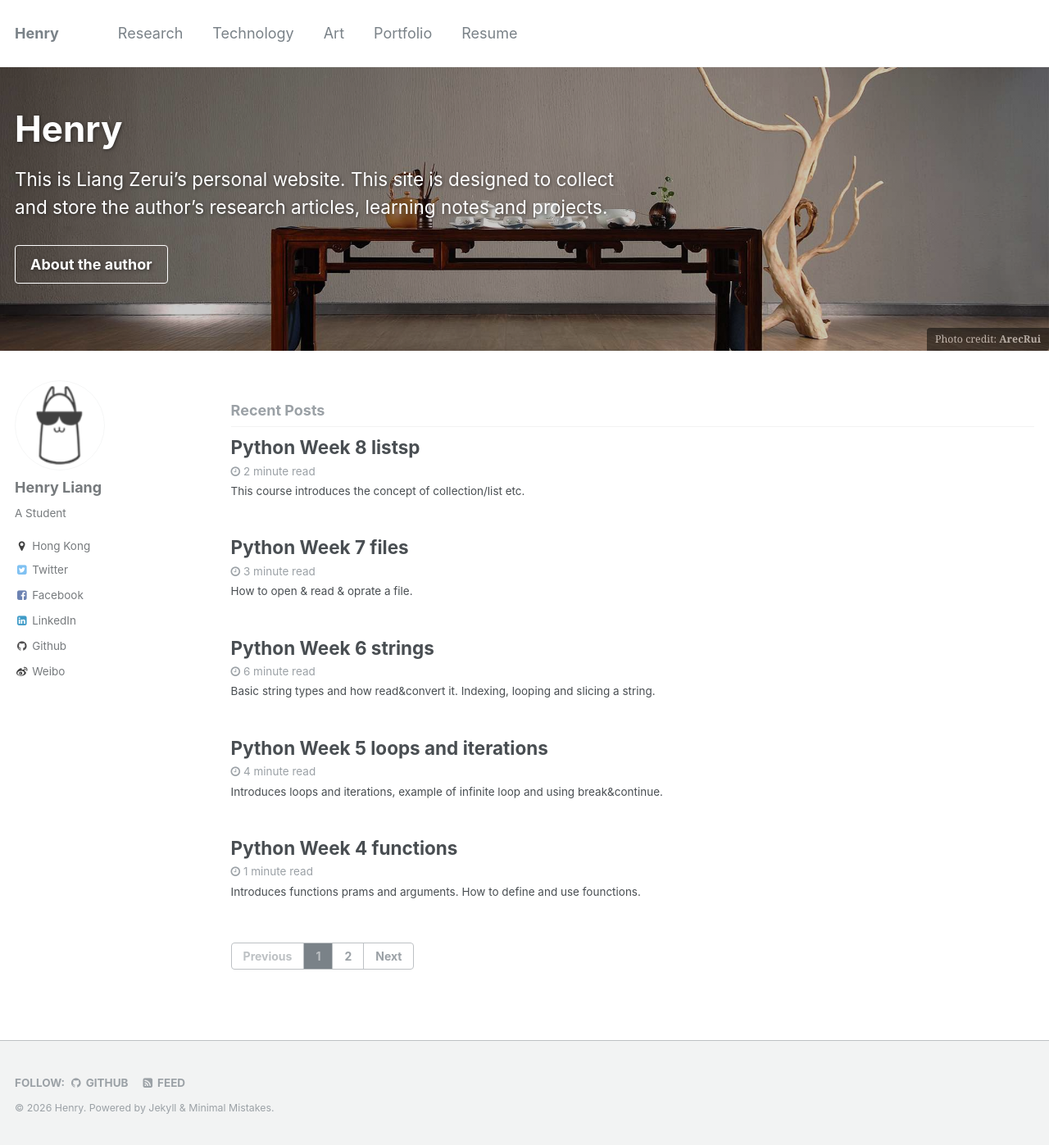
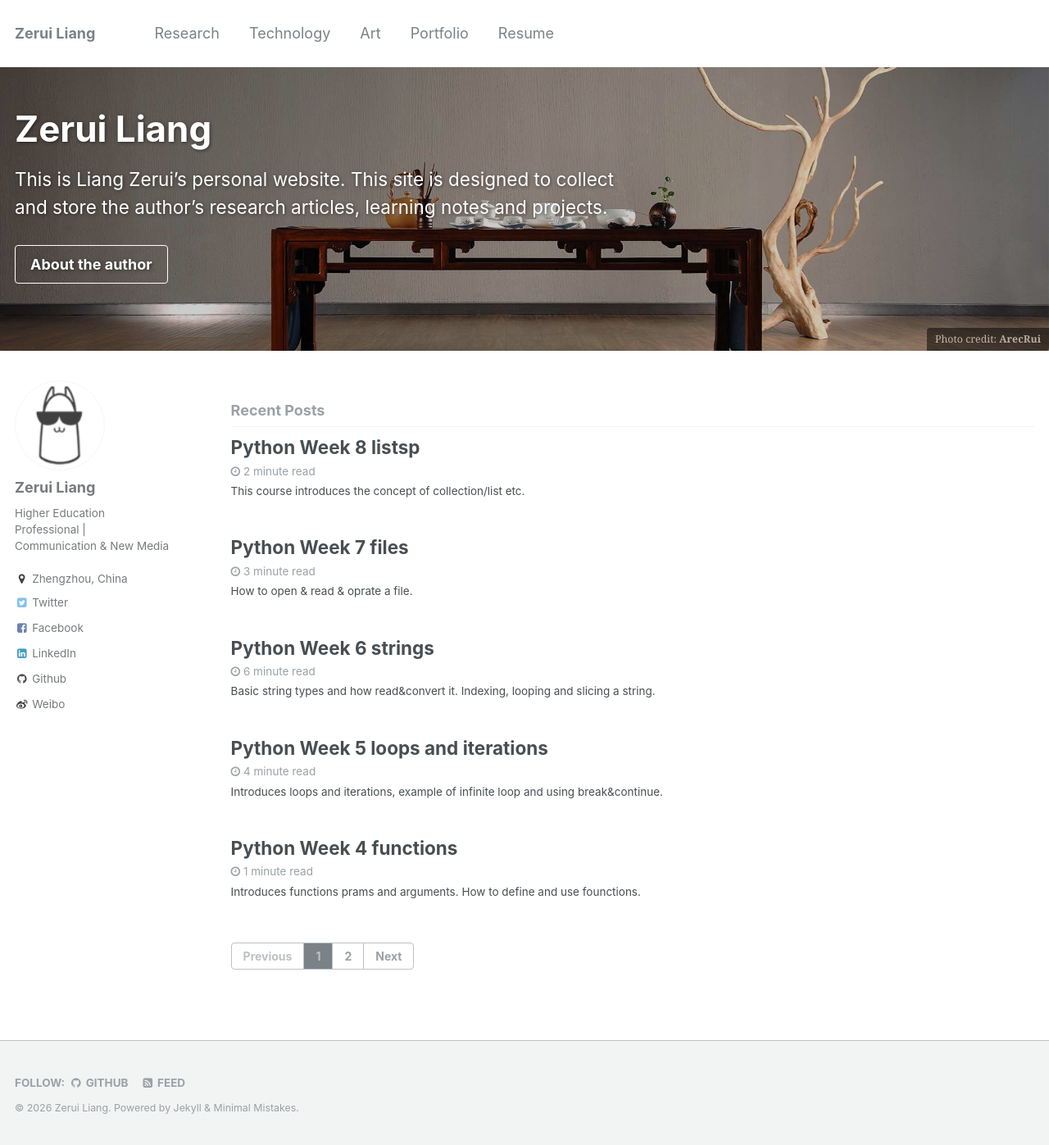
Before and after one commit to ArecRui/ArecRui.github.io, a Jekyll site: the page built from index.html, in a window 1280 px wide and 1397 px high. Shown: the whole window at 82% size. Built offline with Jekyll 4.4.1, drawn with Linux system fonts in a browser that asks for light colours; the list of posts is cut into pages by our own code.

Commit message:
Auto upload _config.yml via WorkBuddy

```diff
--- a/_config.yml
+++ b/_config.yml
@@ -7,10 +7,10 @@
 
 # Site Settings
 locale                   : "en-US"
-title                    : "Henry"
+title                    : "Zerui Liang"
 title_separator          : "-"
-name                     : "Henry"
-description              : "This is a personal website of Mr. Henry Liang. This website is designed to collect all the learning notes."
+name                     : "Zerui Liang"
+description              : "Personal site of Zerui Liang (梁泽睿) — higher education professional, communication & new media researcher."
 url                      : "https://www.liangzerui.com" #"http://127.0.0.1:4000/"  #the base hostname & protocol for your site e.g. "https://mmistakes.github.io"
 baseurl                  : # the subpath of your site, e.g. "/blog"
 gh_repo                  :
@@ -63,10 +63,10 @@ google_ad_slot           :
 
 # Site Author
 author:
-  name             : "Henry Liang"
+  name             : "Zerui Liang"
   avatar           : "bio-photo.jpg"
-  bio              : "A Student"
-  location         : "Hong Kong"
+  bio              : "Higher Education Professional | Communication & New Media"
+  location         : "Zhengzhou, China"
   email            :
   uri              :
   bitbucket        :
```
